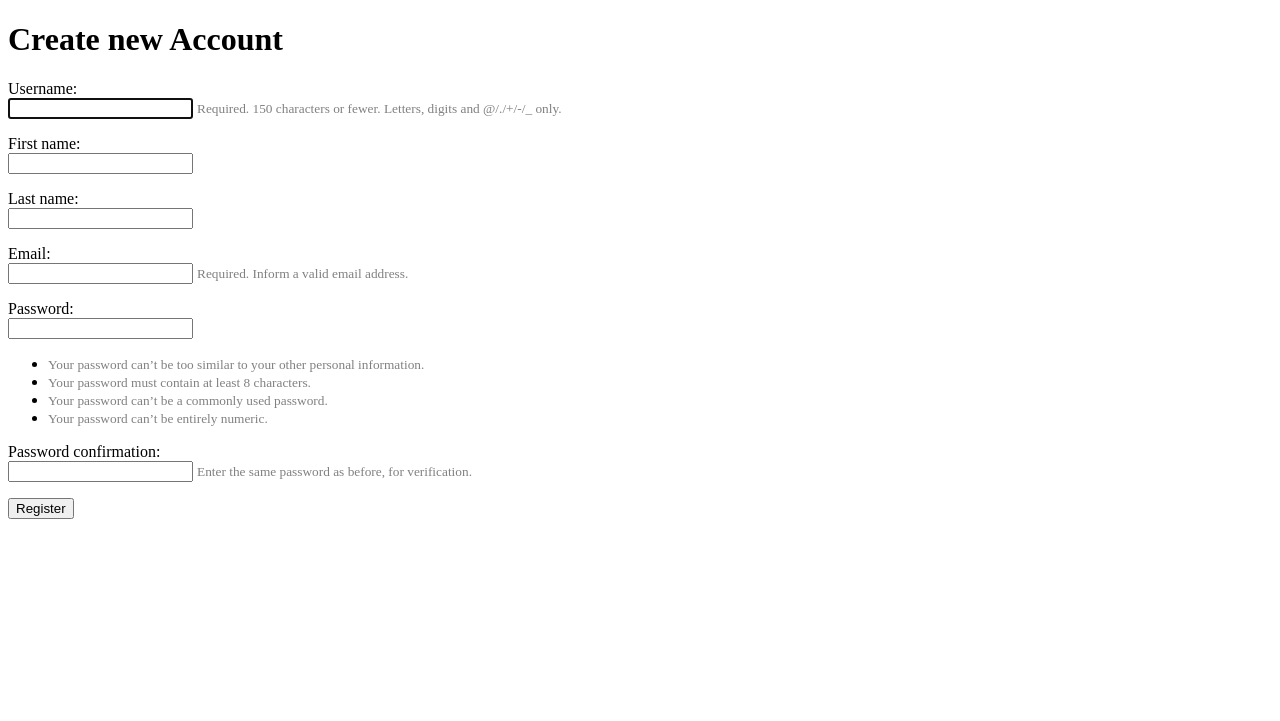
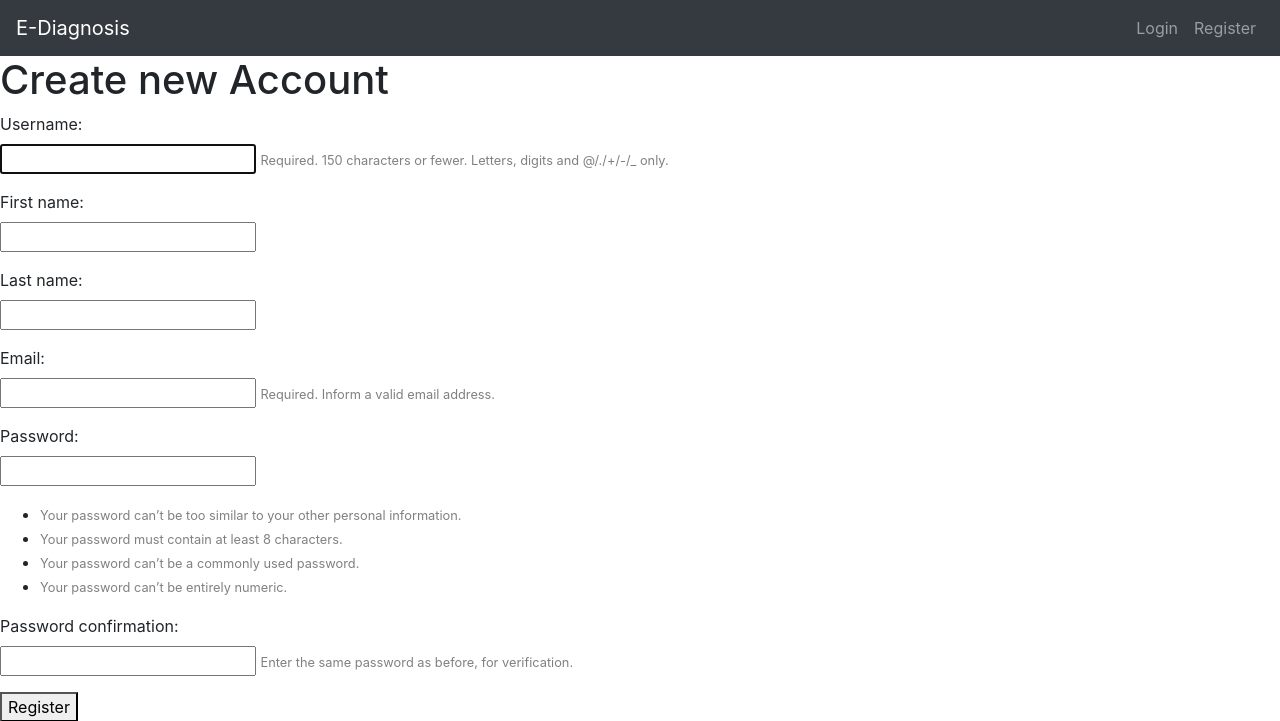
Before and after one commit to xenacro/e-diagnosis, a Django app: page /register/ in a window 1280 px wide. Shown: the top 721 px of the page. Run offline with Django 3.2, Linux system fonts and the light colour scheme; some libraries are stand-ins or nearby versions.

Commit message:
Frontend basic structure completed

```diff
--- /dev/null
+++ b/webApp/dashboard/urls.py
@@ -0,0 +1,14 @@
+from django.urls import path, include
+from django.conf.urls import url
+from django.contrib.auth.views import LoginView, LogoutView
+from django.contrib.auth import views as auth_views
+
+from . import views
+
+urlpatterns = [
+    #path('', views.indexView, name="home"),
+    path('', views.dashboardView, name="dashboard"),
+    #path('logout/', include('login.urls')),
+    path('logout/', auth_views.LogoutView.as_view(), name="logout"),
+
+]
--- a/webApp/login/urls.py
+++ b/webApp/login/urls.py
@@ -1,4 +1,4 @@
-from django.urls import path
+from django.urls import path, include
 from django.conf.urls import url
 from django.contrib.auth.views import LoginView, LogoutView
 
@@ -6,7 +6,7 @@ from . import views
 
 urlpatterns = [
     path('', views.indexView, name="home"),
-    path('dashboard/', views.dashboardView, name="dashboard"),
+    path('dashboard/', include('dashboard.urls')),
     path('login/', LoginView.as_view(), name="login_url"),
     path('register/', views.registerView, name="register_url"),
     path('logout/', LogoutView.as_view(), name="logout"),
--- a/webApp/login/views.py
+++ b/webApp/login/views.py
@@ -3,7 +3,7 @@ from django.http import HttpResponse
 from django.contrib.auth import login, authenticate
 from django.contrib.auth.forms import UserCreationForm
 from django.shortcuts import render, redirect
-from django.contrib.auth.decorators import login_required
+
 from login.forms import SignUpForm
 
 
@@ -14,9 +14,6 @@ def indexView(request):
     return render(request, 'index.html')
 
 
-@login_required
-def dashboardView(request):
-    return render(request, 'dashboard.html')
 
 
 def registerView(request):
--- a/webApp/templates/index.html
+++ b/webApp/templates/index.html
@@ -2,21 +2,44 @@
 <html lang="en" dir="ltr">
   <head>
     <meta charset="utf-8">
+    <link rel="stylesheet" href="https://stackpath.bootstrapcdn.com/bootstrap/4.1.3/css/bootstrap.min.css"
+      integrity="sha384-MCw98/SFnGE8fJT3GXwEOngsV7Zt27NXFoaoApmYm81iuXoPkFOJwJ8ERdknLPMO" crossorigin="anonymous">
+    <script src="https://stackpath.bootstrapcdn.com/bootstrap/4.1.3/js/bootstrap.min.js"
+      integrity="sha384-ChfqqxuZUCnJSK3+MXmPNIyE6ZbWh2IMqE241rYiqJxyMiZ6OW/JmZQ5stwEULTy" crossorigin="anonymous"></script>
+    {% load static %}
     <title>Auth</title>
   </head>
   <body>
+    <nav class="navbar navbar-expand-md bg-dark navbar-dark">
+      <a class="navbar-brand" href="#">E-Diagnosis</a>
+      <div class="collapse navbar-collapse" id="collapsibleNavbar">
+        {% if user.is_authenticated %}
+          <ul class="navbar-nav ml-auto">
+            <li class="nav-item">
+              <a class="nav-link" href="#">{{user.username}}</a>
+            </li>
+            <li class="nav-item">
+              <a class="nav-link" href="{% url 'logout' %}">Logout</a>
+            </li>
+          </ul>
+          {% else %}
+            <ul class="navbar-nav ml-auto">
+              <li class="nav-item">
+                <a class="nav-link" href="{% url 'login_url' %}">Login</a>
+              </li>
+              <li class="nav-item">
+                <a class="nav-link" href="{% url 'register_url' %}">Register</a>
+              </li>
+            </ul>
+        {% endif %}
+      </div>
+    </nav>
 
-    {% block content %}
-      <h1>WElcome </h1>
-      {% if user.is_authenticated %}
-        <a href="{% url 'logout' %}">Logout</a>
+          {% block content %}
+            <h1>Come the best and enjoy the rest!!</h1>
+            <h2>Join Today!</h2>
+          {% endblock %}
 
-        {% else %}
-        <a href="{% url 'login_url' %}">Login</a>
-        <a href="{% url 'register_url' %}">Register</a>
-      {% endif %}
-
-    {% endblock %}
 
   </body>
 </html>
--- a/webApp/webApp/urls.py
+++ b/webApp/webApp/urls.py
@@ -21,4 +21,5 @@ urlpatterns = [
     # path('', include('login.urls')),
     path('admin/', admin.site.urls),
     path('', include('login.urls')),
+    path('dashboard/', include('dashboard.urls')),
 ]
```
Also changed, not shown: webApp/dashboard/views.py (+11 -0 lines), webApp/templates/dashboard.html (+17 -0 lines), webApp/webApp/settings.py (+16 -0 lines), webApp/db.sqlite3, webApp/static/images/add-img.png (added), webApp/static/images/view.png (added).
